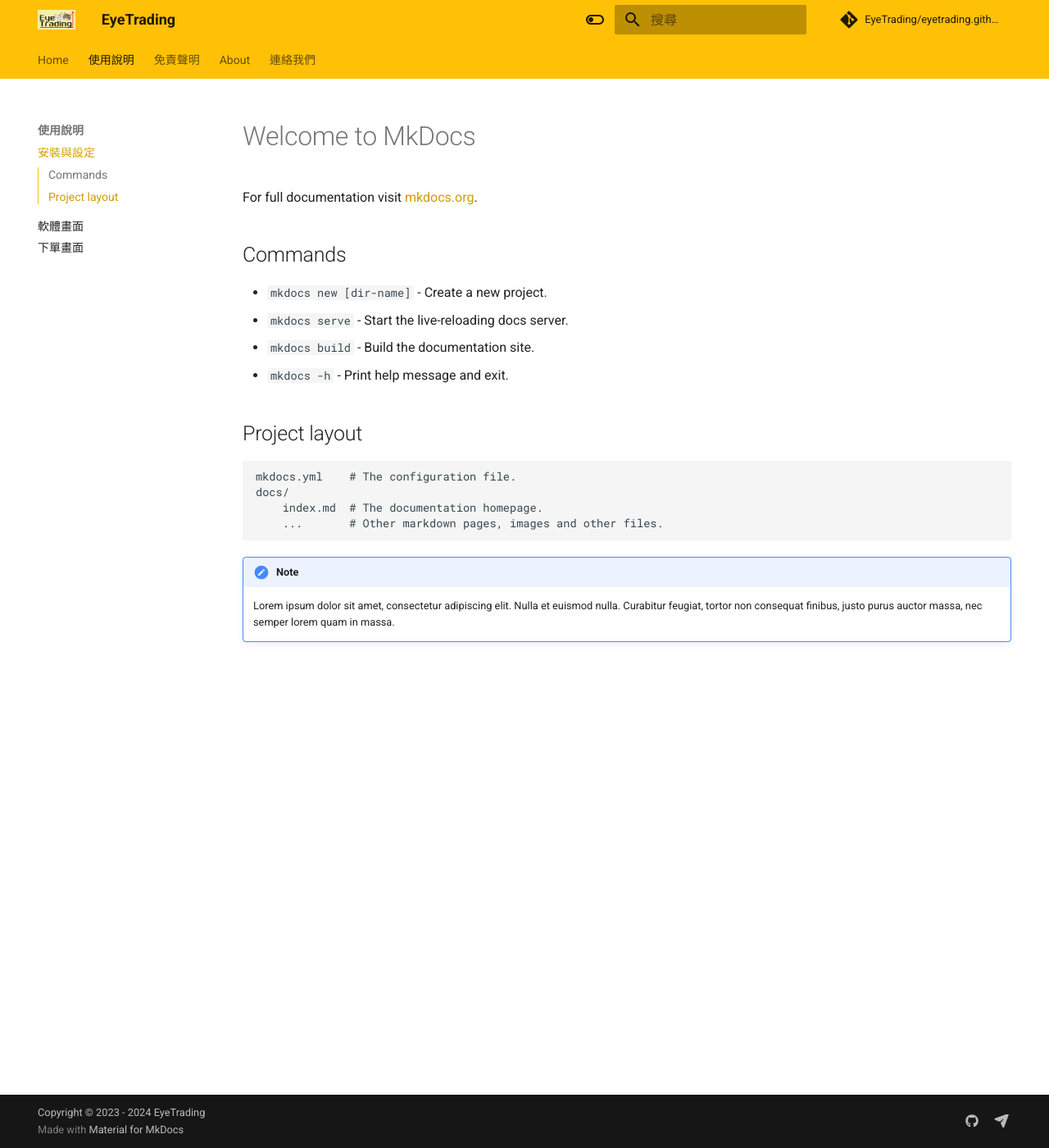
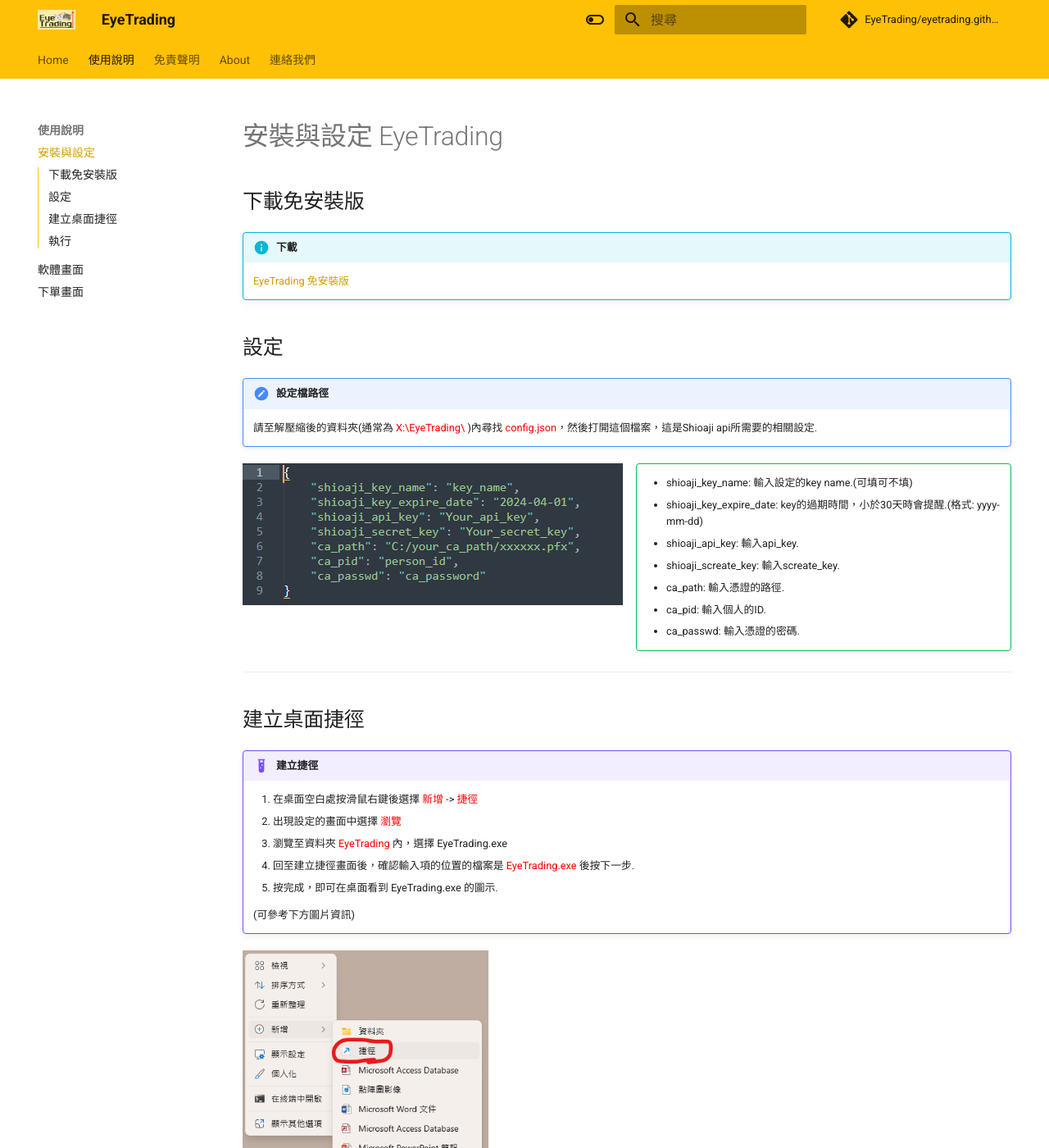
Before and after one commit to EyeTrading/eyetrading.github.io, an MkDocs documentation site: the page built from docs/guides/index.md, in a window 1280 px wide and 1400 px high. Shown: the whole window at 82% size. Built offline with MkDocs 1.6.1 and Material for MkDocs 9.7.7, drawn with Linux system fonts in a browser that asks for light colours; comment, search, counter and statistics services are not loaded; some of the changed text lies outside the part shown.

Commit message:
Add files via upload

```diff
--- a/docs/guides/index.md
+++ b/docs/guides/index.md
@@ -1,23 +1,66 @@
-# Welcome to MkDocs
-
-For full documentation visit [mkdocs.org](https://www.mkdocs.org).
-
-## Commands
-
-* `mkdocs new [dir-name]` - Create a new project.
-* `mkdocs serve` - Start the live-reloading docs server.
-* `mkdocs build` - Build the documentation site.
-* `mkdocs -h` - Print help message and exit.
-
-## Project layout
-
-    mkdocs.yml    # The configuration file.
-    docs/
-        index.md  # The documentation homepage.
-        ...       # Other markdown pages, images and other files.
+# 安裝與設定 EyeTrading
 
 
-!!! note
-    Lorem ipsum dolor sit amet, consectetur adipiscing elit. Nulla et euismod
-    nulla. Curabitur feugiat, tortor non consequat finibus, justo purus auctor
-    massa, nec semper lorem quam in massa.
+
+## 下載免安裝版
+
+!!! info "下載"
+
+    [EyeTrading 免安裝版](../assets/EyeTrading.zip)
+
+<div markdown>
+
+## 設定
+
+!!! note "設定檔路徑"
+
+    請至解壓縮後的資料夾(通常為 <font color="red">X:\EyeTrading\</font> )內尋找 <font color="red">config.json</font>，然後打開這個檔案，這是Shioaji api所需要的相關設定.
+
+![Image title](img/setting.png){ align=left }
+
+!!! success ""
+
+    * shioaji_key_name: 輸入設定的key name.(可填可不填)
+    * shioaji_key_expire_date: key的過期時間，小於30天時會提醒.(格式: yyyy-mm-dd)
+    * shioaji_api_key: 輸入api_key.
+    * shioaji_screate_key: 輸入screate_key.
+    * ca_path: 輸入憑證的路徑.
+    * ca_pid: 輸入個人的ID.
+    * ca_passwd: 輸入憑證的密碼.
+
+</div>
+<hr>
+<div markdown>
+
+## 建立桌面捷徑
+
+!!! example "建立捷徑"
+
+    1. 在桌面空白處按滑鼠右鍵後選擇 <font color="red">新增</font> -> <font color="red">捷徑</font>
+    2. 出現設定的畫面中選擇 <font color="red">瀏覽</font>
+    3. 瀏覽至資料夾 <font color="red">EyeTrading</font> 內，選擇 EyeTrading.exe
+    4. 回至建立捷徑畫面後，確認輸入項的位置的檔案是 <font color="red">EyeTrading.exe</font> 後按下一步.
+    5. 按完成，即可在桌面看到 EyeTrading.exe 的圖示.
+
+    (可參考下方圖片資訊)
+
+![Image title](img/shortcut_1.png){ width="300"}
+
+![Image title](img/shortcut_2.png){ width="450"}
+
+![Image title](img/shortcut_3.png){ width="450"}
+
+![Image title](img/shortcut_4.png){ width="450"}
+
+![Image title](img/shortcut_5.png){ width="450"}
+
+![Image title](img/down.png){ width="450"}
+
+
+## 執行
+
+!!! note "請先執行校時程式"
+
+    目前已設定完成，要執行程式之前，請先下載並執行 [網路校時軟體](https://www.stdtime.gov.tw/chinese/details/details.htm) 以避免登入時發生 Timeout Error，然後點擊剛剛建立的 Eyetrading 桌面捷徑.
+
+    ![Image title](img/nclock.png){ width="200"}
```
